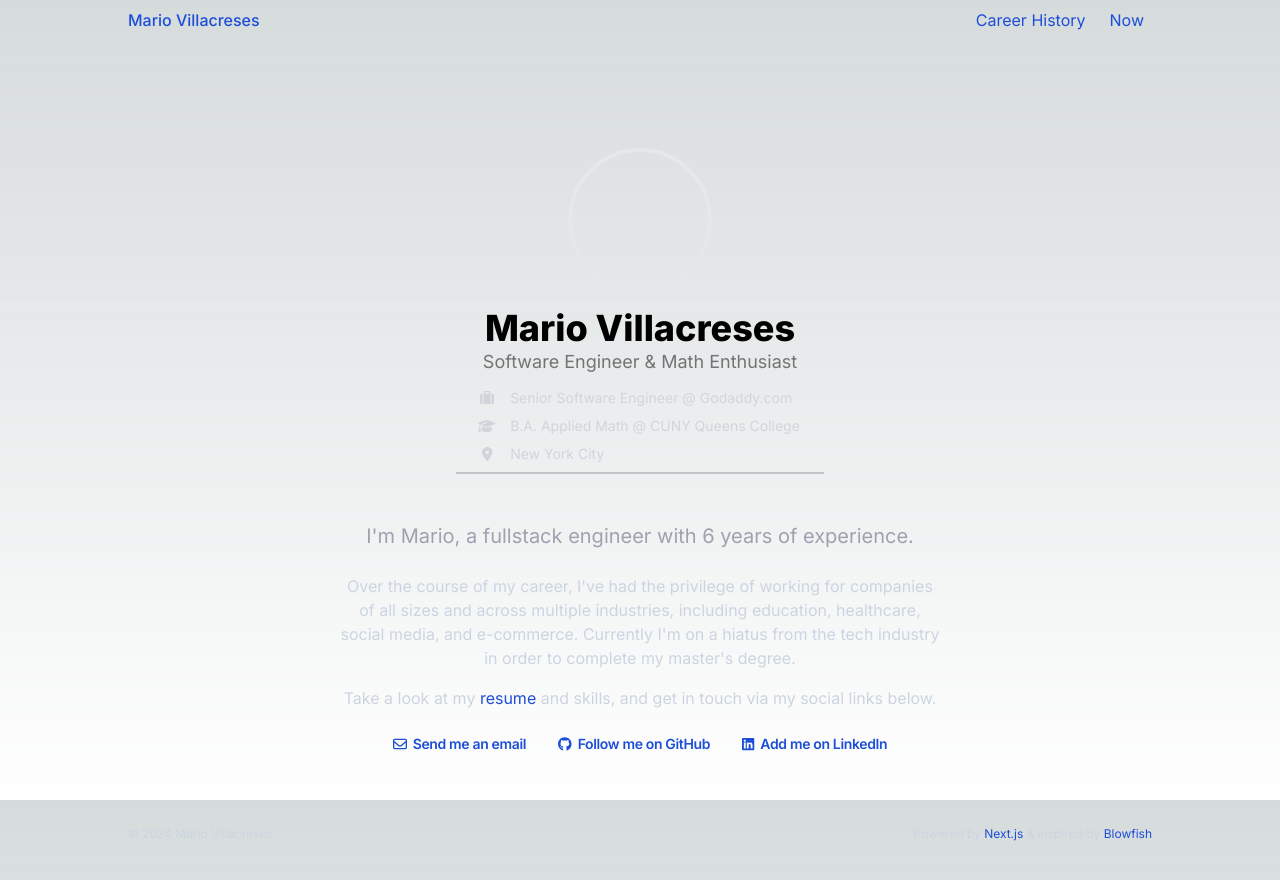
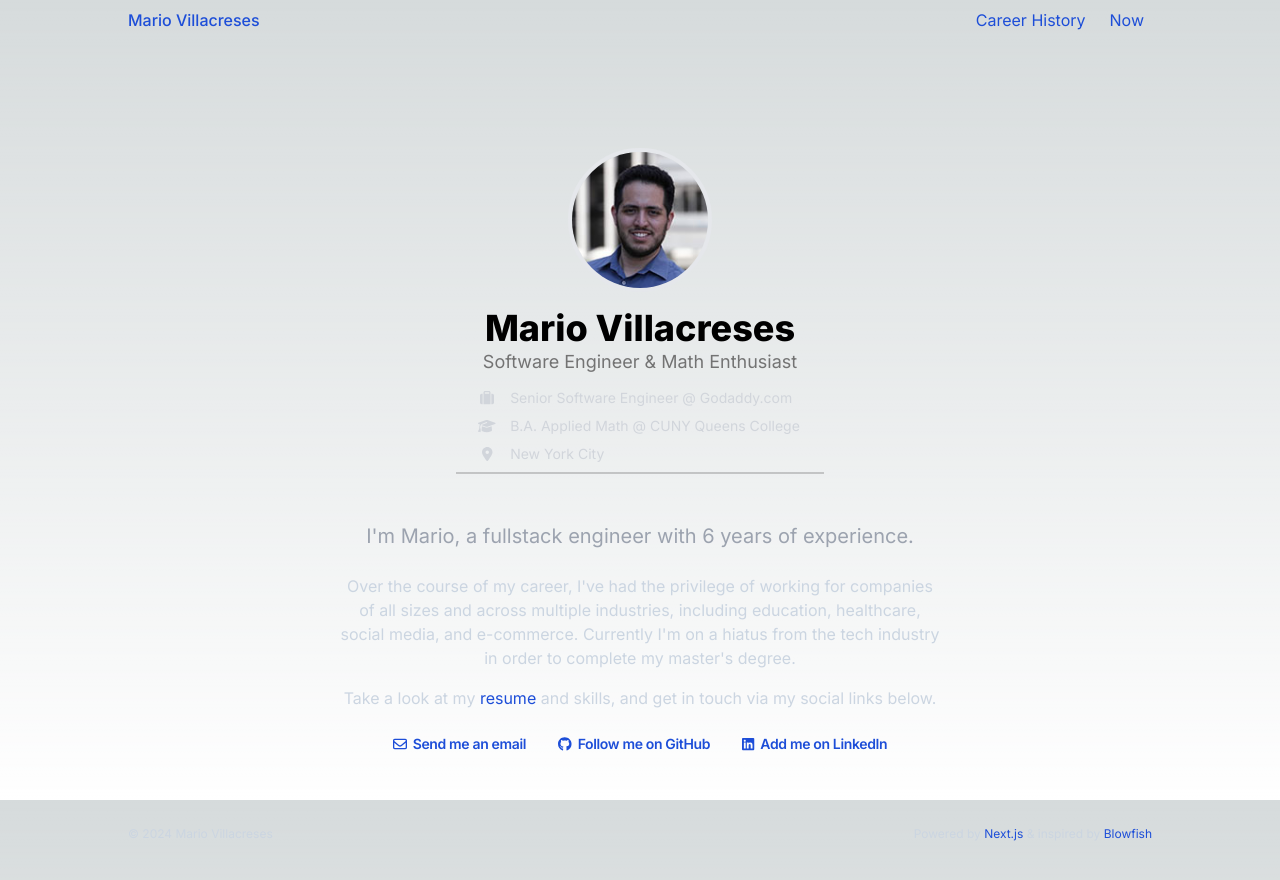
Before and after one commit to villacreses/personal-site, a Next.js app: page / in a window 1280 px wide. Built offline with nearby package versions, Linux system fonts and the light colour scheme.

Commit message:
Add profile image

```diff
--- a/src/app/(professional)/(homepage)/page.tsx
+++ b/src/app/(professional)/(homepage)/page.tsx
@@ -30,7 +30,11 @@ const Credentials = () => (
         key={text}
         className="mb-2 grid grid-cols-2 grid-cols-[1em_1fr] xxs:items-center gap-x-4 text-left"
       >
-        <Icon iconId={iconId} height={"1em"} className="justify-self-center mt-[0.241rem] xxs:mt-0" />
+        <Icon
+          iconId={iconId}
+          height={"1em"}
+          className="justify-self-center mt-[0.241rem] xxs:mt-0"
+        />
         <span className="justify-self-start">{text}</span>
       </li>
     ))}
@@ -38,7 +42,10 @@ const Credentials = () => (
 );
 
 const MyImage = () => (
-  <div className="mb-4 mx-auto rounded-full h-36 w-36 border-4 medium-zoom-image" />
+  <img
+    src="/images/mario_small.jpg"
+    className="mb-4 mx-auto rounded-full h-36 w-36 border-4 medium-zoom-image"
+  />
 );
 
 const components: TMarkdownComponents = {
```
